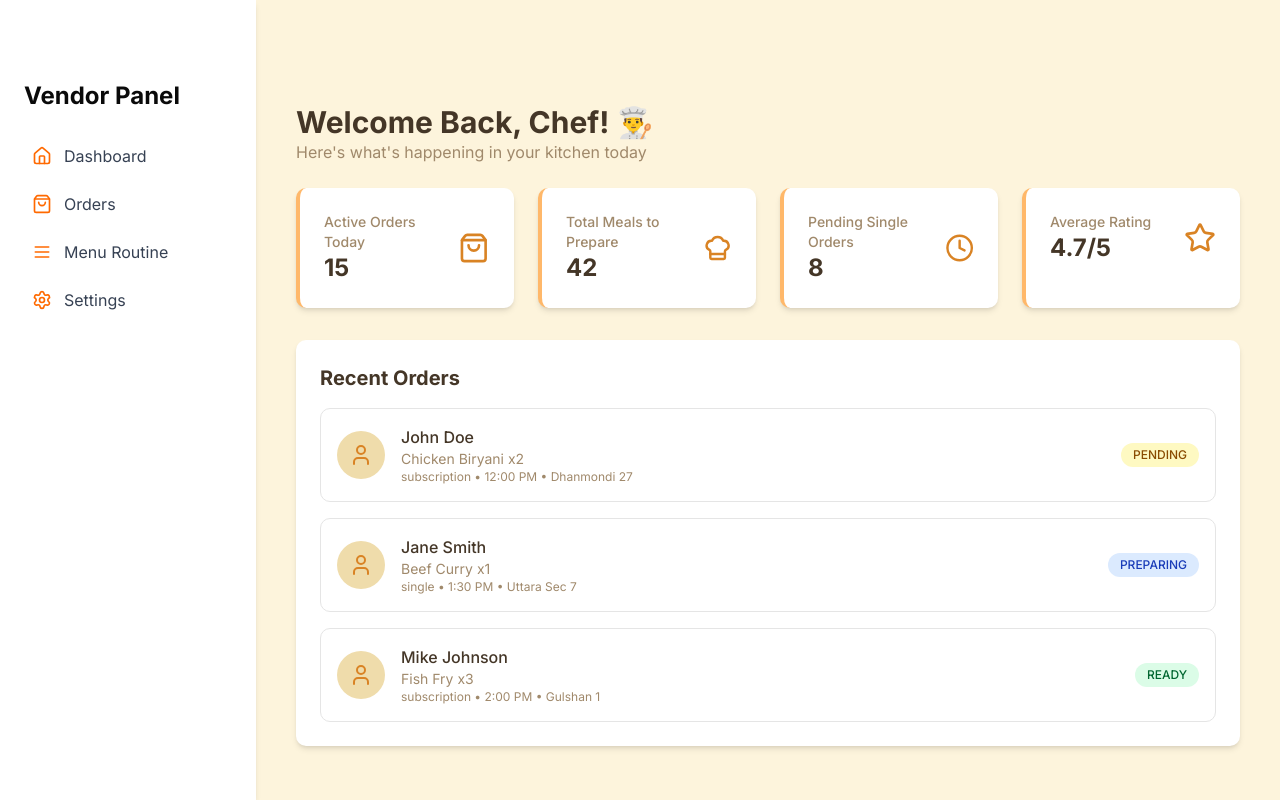
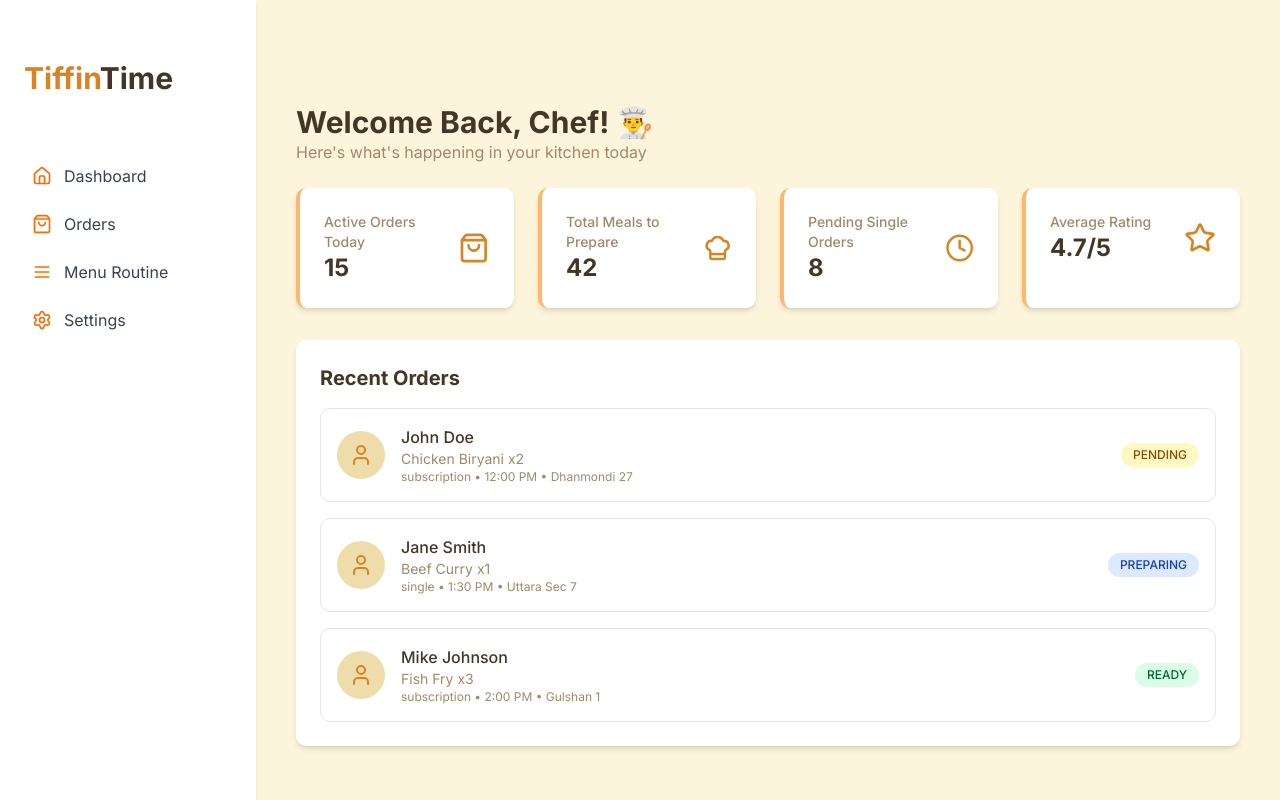
Before and after one commit to R3dRum92/TiffinTime, a Next.js app in the folder frontend/: page /vendorDash in a window 1280 px wide. Built offline with nearby package versions, Linux system fonts and the light colour scheme.

Commit message:
chotto change

```diff
--- a/frontend/app/vendorDash/layout.tsx
+++ b/frontend/app/vendorDash/layout.tsx
@@ -67,9 +67,13 @@ export default function VendorLayout({ children }: { children: React.ReactNode }
 
             {/* Desktop Sidebar */}
             <aside className="hidden md:block w-64 bg-white shadow-md fixed h-screen z-20">
-                <div className="p-6 pt-20">
-                    <h2 className="text-2xl font-bold mb-6">Vendor Panel</h2>
-                    <nav className="space-y-2">
+                <div className="p-6 pt-15">
+                    <Link href={"/"} className="text-3xl font-bold">
+                        <span className="theme">Tiffin</span>
+                        <span className="darktext">Time</span>
+                    </Link>
+                    {/* <h2 className="text-2xl mb-6 pt-6">Vendor Panel</h2> */}
+                    <nav className="space-y-2 pt-15">
                         {sidebarItems.map((item) => (
                             <Link
                                 key={item.href}
--- a/frontend/package.json
+++ b/frontend/package.json
@@ -11,6 +11,7 @@
   "dependencies": {
     "@radix-ui/react-alert-dialog": "^1.1.14",
     "@radix-ui/react-dialog": "^1.1.14",
+    "@radix-ui/react-label": "^2.1.7",
     "@radix-ui/react-select": "^2.2.5",
     "@radix-ui/react-separator": "^1.1.7",
     "@radix-ui/react-slot": "^1.2.3",
```
